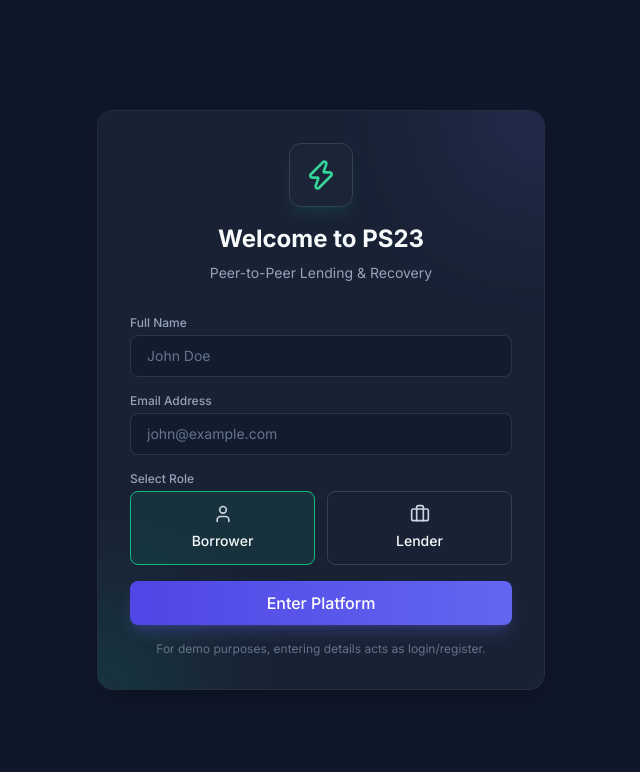
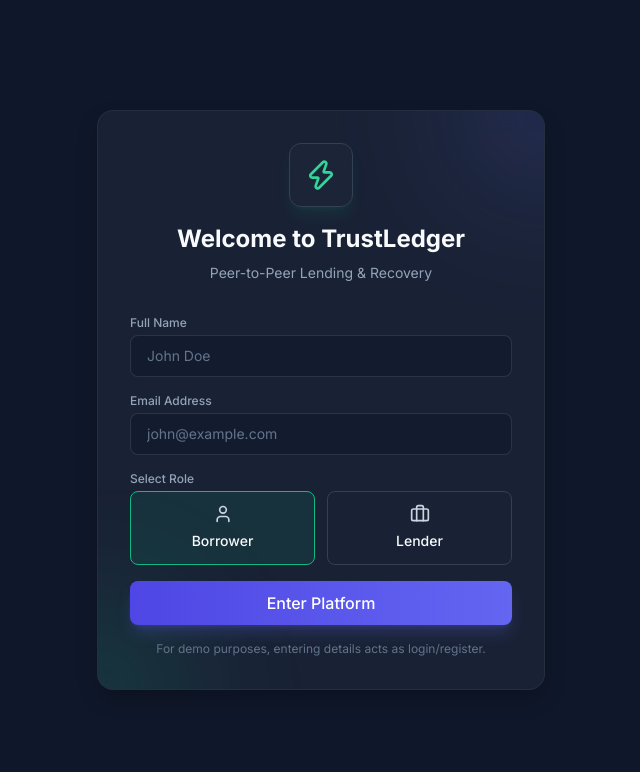
Before and after one commit to TECH9PATH-VISH/peer-to-peer, a website built with Vite: page index.html in a window 1280 px wide. Shown: the whole page, without its empty margins (319-959 px from the left). Built offline with nearby package versions, Linux system fonts and the light colour scheme; some packages are replaced by stand-ins of ours; no server answers.

Commit message:
commit with final deployement

```diff
--- a/index.html
+++ b/index.html
@@ -3,7 +3,7 @@
 <head>
     <meta charset="UTF-8">
     <meta name="viewport" content="width=device-width, initial-scale=1.0">
-    <title>PS23 | P2P Lending & Recovery System</title>
+    <title>TrustLedger | P2P Lending & Recovery System</title>
     <!-- Custom CSS -->
     <link rel="stylesheet" href="styles.css">
     <!-- Chart.js -->
@@ -20,7 +20,7 @@
         <aside id="sidebar" class="w-full md:w-64 glass-panel border-r border-slate-700/50 hidden md:flex flex-col h-screen sticky top-0">
             <div class="p-6 flex items-center gap-3 border-b border-slate-700/50">
                 <i data-lucide="zap" class="text-emerald-400"></i>
-                <h1 class="text-xl font-bold tracking-tight bg-clip-text text-transparent bg-gradient-to-r from-emerald-400 to-indigo-400">PS23.Lend</h1>
+                <h1 class="text-xl font-bold tracking-tight bg-clip-text text-transparent bg-gradient-to-r from-emerald-400 to-indigo-400">TrustLedger</h1>
             </div>
 
             <div class="p-4 flex-1">
@@ -50,7 +50,7 @@
             <header id="mobile-header" class="md:hidden glass-panel border-b border-slate-700/50 p-4 flex items-center justify-between sticky top-0 z-40 hidden">
                 <div class="flex items-center gap-2">
                     <i data-lucide="zap" class="text-emerald-400 w-5 h-5"></i>
-                    <h1 class="font-bold text-lg">PS23.Lend</h1>
+                    <h1 class="font-bold text-lg">TrustLedger</h1>
                 </div>
                 <button id="mobile-menu-btn" class="text-slate-300">
                     <i data-lucide="menu"></i>
@@ -88,7 +88,7 @@
                     <div class="inline-flex items-center justify-center w-16 h-16 rounded-xl bg-slate-800/50 border border-slate-700 mb-4 shadow-lg shadow-emerald-500/10">
                         <i data-lucide="zap" class="w-8 h-8 text-emerald-400"></i>
                     </div>
-                    <h2 class="text-2xl font-bold">Welcome to PS23</h2>
+                    <h2 class="text-2xl font-bold">Welcome to TrustLedger</h2>
                     <p class="text-slate-400 text-sm mt-2">Peer-to-Peer Lending & Recovery</p>
                 </div>
 
--- a/package.json
+++ b/package.json
@@ -1,5 +1,5 @@
 {
-  "name": "p2p-lending-system",
+  "name": "trustledger",
   "private": true,
   "version": "1.0.0",
   "type": "module",
```
Also changed, not shown: 2 other files.
